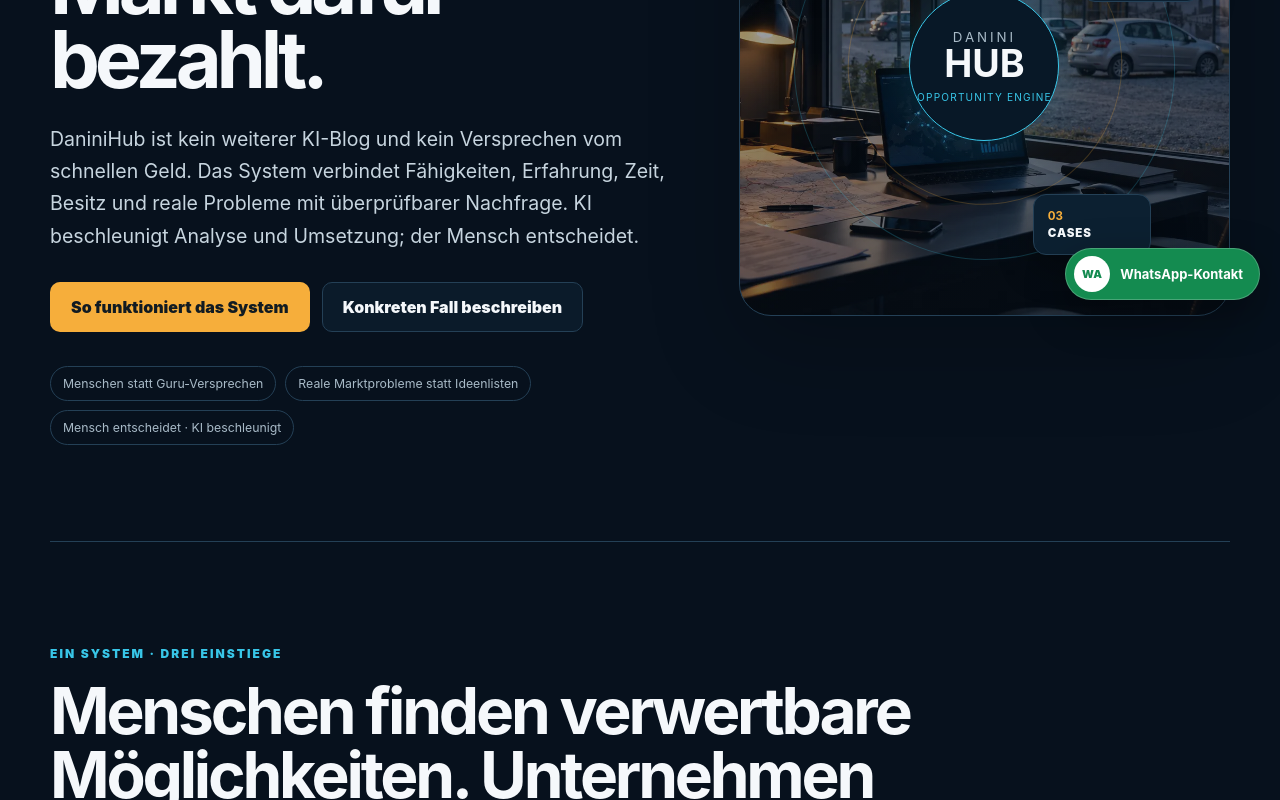
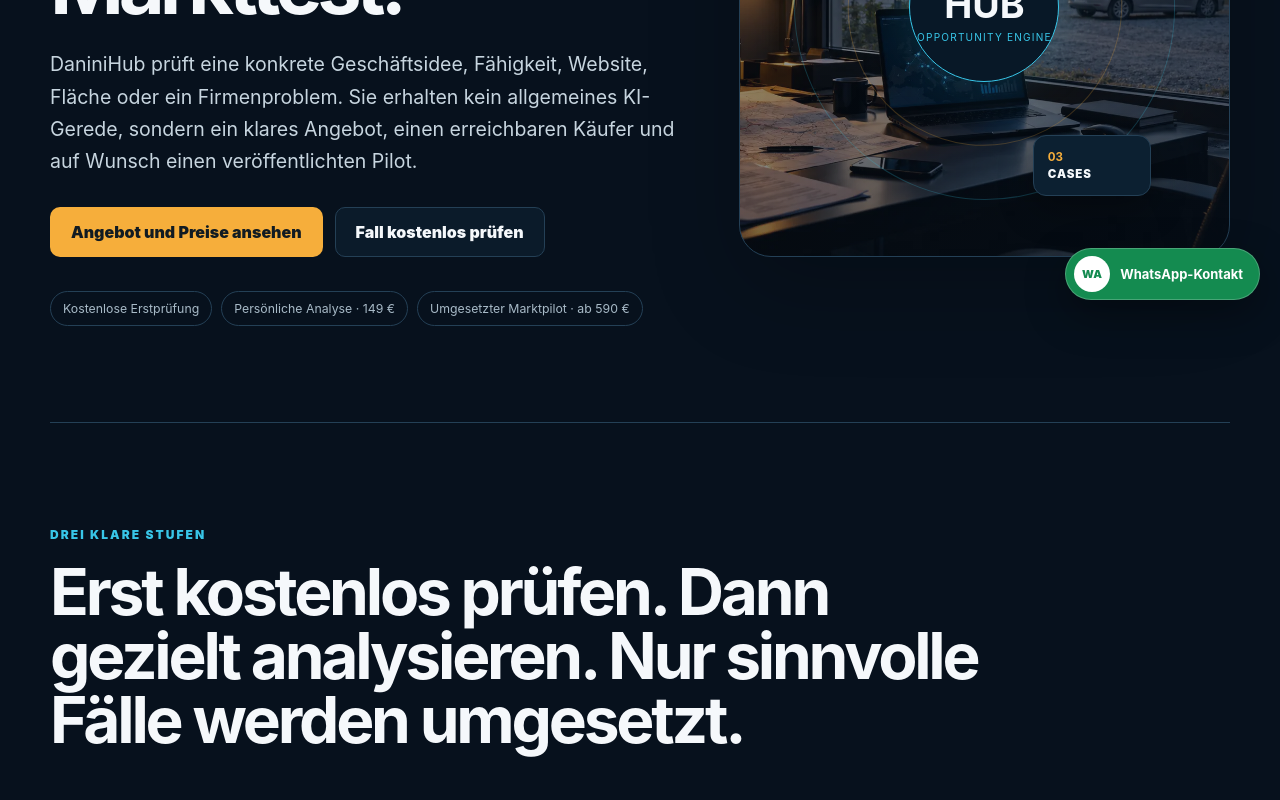
Before and after one commit to danininet/daninihub, a React (Vite) app in the folder daninihub-front/: page / in a window 1280 px wide. Shown: the part 480-1280 px from the top of the page. Built offline with nearby package versions, Linux system fonts and the light colour scheme.

Commit message:
Make homepage offer concrete with clear pricing and outcomes

```diff
--- a/daninihub-front/src/BusinessHubLanding.jsx
+++ b/daninihub-front/src/BusinessHubLanding.jsx
@@ -3,17 +3,17 @@
 const copy = {
   de: {
     eyebrow: 'DANINIHUB · HUMAN + AI OPPORTUNITY ENGINE',
-    title: 'Finde heraus, was du bereits hast – und welcher reale Markt dafür bezahlt.',
-    lead: 'DaniniHub ist kein weiterer KI-Blog und kein Versprechen vom schnellen Geld. Das System verbindet Fähigkeiten, Erfahrung, Zeit, Besitz und reale Probleme mit überprüfbarer Nachfrage. KI beschleunigt Analyse und Umsetzung; der Mensch entscheidet.',
-    primary: 'So funktioniert das System',
-    secondary: 'Konkreten Fall beschreiben',
-    proof: ['Menschen statt Guru-Versprechen', 'Reale Marktprobleme statt Ideenlisten', 'Mensch entscheidet · KI beschleunigt'],
-    systemEyebrow: 'EIN SYSTEM · DREI EINSTIEGE',
-    systemTitle: 'Menschen finden verwertbare Möglichkeiten. Unternehmen finden fehlende Fähigkeiten. Reale Projekte liefern den Beweis.',
+    title: 'Von Ihrem realen Problem zum ersten messbaren Markttest.',
+    lead: 'DaniniHub prüft eine konkrete Geschäftsidee, Fähigkeit, Website, Fläche oder ein Firmenproblem. Sie erhalten kein allgemeines KI-Gerede, sondern ein klares Angebot, einen erreichbaren Käufer und auf Wunsch einen veröffentlichten Pilot.',
+    primary: 'Angebot und Preise ansehen',
+    secondary: 'Fall kostenlos prüfen',
+    proof: ['Kostenlose Erstprüfung', 'Persönliche Analyse · 149 €', 'Umgesetzter Marktpilot · ab 590 €'],
+    systemEyebrow: 'DREI KLARE STUFEN',
+    systemTitle: 'Erst kostenlos prüfen. Dann gezielt analysieren. Nur sinnvolle Fälle werden umgesetzt.',
     pillars: [
-      { code: '01', tag: 'FÜR MENSCHEN', title: 'Opportunity Map', text: 'Erfahrung, Fähigkeiten, Zeit, Kontakte, Besitz und Grenzen werden in wenige realistische Optionen übersetzt – jeweils mit erstem Markttest.', action: 'Opportunity Map starten', href: '/de/opportunity-map', accent: 'cyan' },
-      { code: '02', tag: 'FÜR UNTERNEHMEN', title: 'Problem → Mensch → Prozess → KI', text: 'Ein konkreter Engpass wird zuerst diagnostiziert: Fehlt eine Person, eine Fähigkeit, ein besserer Prozess oder eine sinnvolle Automatisierung?', action: 'Problem beschreiben', href: 'mailto:info@daninihub.com?subject=DaniniHub%20B2B%20Problem', accent: 'amber' },
-      { code: '03', tag: 'REALER BEWEIS', title: 'Čalije · Monetarisierung einer Fläche', text: 'Ein ungenutztes Grundstück in Niš wird als öffentlicher Testfall genutzt: Nachfrage prüfen, Angebot bauen, Interessenten messen und erst danach investieren.', action: 'Čalije Case ansehen', href: 'https://calije.daninihub.com/de', accent: 'lime', external: true }
+      { code: '01', tag: 'KOSTENLOS · 0 €', title: 'Opportunity Check', text: 'Wir prüfen kurz, ob Ihr Fall einen realen Käufer, ein bezahltes Problem und einen sinnvollen nächsten Schritt hat.', action: 'Fall kostenlos senden', href: '/de/opportunity-check', accent: 'cyan' },
+      { code: '02', tag: 'PERSÖNLICHE ANALYSE · 149 €', title: 'Opportunity Map für Ihren Fall', text: 'Marktprüfung, drei Erlöswege, klare Empfehlung, Preislogik und ein konkreter 30-Tage-Plan.', action: 'Leistung ansehen', href: '/de/opportunity-map', accent: 'amber' },
+      { code: '03', tag: 'UMSETZUNG · AB 590 €', title: 'DaniniHub Markt-Pilot', text: 'Wir bauen Angebot, Landingpage, Kontaktweg und erstes Vertriebspaket und messen echte Marktreaktionen.', action: 'Pilot und Lieferumfang ansehen', href: '/de/opportunity-map', accent: 'lime' }
     ],
     modelEyebrow: 'DIE DANINIHUB-METHODE',
     modelTitle: 'Nicht zuerst ein Produkt bauen. Zuerst vorhandene Ressourcen, ein echtes Problem und den kleinsten zahlenden Schritt finden.',
@@ -45,17 +45,17 @@
   },
   sr: {
     eyebrow: 'DANINIHUB · HUMAN + AI OPPORTUNITY ENGINE',
-    title: 'Otkrij šta već imaš – i ko je na tržištu spreman da plati vrednost koju možeš da napraviš.',
-    lead: 'DaniniHub nije još jedan AI blog niti obećanje lake zarade. Sistem povezuje iskustvo, znanje, vreme, imovinu i stvarne probleme sa merljivom potražnjom. AI ubrzava analizu i realizaciju; čovek odlučuje.',
-    primary: 'Kako sistem radi',
-    secondary: 'Opišite konkretan slučaj',
-    proof: ['Ljudi umesto guru obećanja', 'Stvarni problemi umesto liste ideja', 'Čovek odlučuje · AI ubrzava'],
-    systemEyebrow: 'JEDAN SISTEM · TRI ULAZA',
-    systemTitle: 'Ljudi pronalaze realne mogućnosti. Firme pronalaze ono što im nedostaje. Stvarni projekti daju dokaz.',
+    title: 'Od vašeg stvarnog problema do prvog merljivog tržišnog testa.',
+    lead: 'DaniniHub proverava konkretnu poslovnu ideju, znanje, sajt, plac ili problem firme. Ne dobijate opštu AI priču, već jasnu ponudu, dostupnog kupca i, kada ima smisla, objavljen tržišni pilot.',
+    primary: 'Pogledajte ponudu i cene',
+    secondary: 'Besplatno proverite slučaj',
+    proof: ['Besplatna početna provera', 'Lična analiza · 149 €', 'Izveden tržišni pilot · od 590 €'],
+    systemEyebrow: 'TRI JASNA KORAKA',
+    systemTitle: 'Prvo besplatno proveravamo. Zatim analiziramo. Realizujemo samo slučajeve koji imaju smisla.',
     pillars: [
-      { code: '01', tag: 'ZA LJUDE', title: 'Opportunity Map', text: 'Iskustvo, veštine, vreme, kontakti, imovina i ograničenja pretvaraju se u nekoliko realnih opcija – svaka sa prvim tržišnim testom.', action: 'Pokrenite Opportunity Map', href: '/sr/opportunity-map', accent: 'cyan', external: true },
-      { code: '02', tag: 'ZA FIRME', title: 'Problem → čovek → proces → AI', text: 'Konkretno usko grlo prvo dijagnostikujemo: nedostaje li čovek, određena veština, bolji proces ili smislena automatizacija?', action: 'Opišite problem firme', href: 'mailto:info@daninihub.com?subject=DaniniHub%20B2B%20problem', accent: 'amber' },
-      { code: '03', tag: 'STVARNI DOKAZ', title: 'Čalije · monetizacija imovine', text: 'Neiskorišćena parcela u Nišu koristi se kao javni test: proveriti potražnju, napraviti ponudu, meriti interesovanje i tek onda ulagati.', action: 'Pogledajte Čalije case', href: 'https://calije.daninihub.com/sr', accent: 'lime', external: true }
+      { code: '01', tag: 'BESPLATNO · 0 €', title: 'Opportunity Check', text: 'Kratko proveravamo da li vaš slučaj ima stvarnog kupca, plaćeni problem i smislen sledeći korak.', action: 'Pošaljite slučaj', href: '/sr/opportunity-check', accent: 'cyan' },
+      { code: '02', tag: 'LIČNA ANALIZA · 149 €', title: 'Opportunity Map za vaš slučaj', text: 'Provera tržišta, tri puta do prihoda, jasna preporuka, logika cene i akcioni plan za 30 dana.', action: 'Pogledajte isporuku', href: '/sr/opportunity-map', accent: 'amber' },
+      { code: '03', tag: 'REALIZACIJA · OD 590 €', title: 'DaniniHub tržišni pilot', text: 'Pravimo ponudu, landing stranicu, kontakt i početni prodajni paket i merimo stvarne reakcije tržišta.', action: 'Pogledajte pilot i isporuku', href: '/sr/opportunity-map', accent: 'lime' }
     ],
     modelEyebrow: 'DANINIHUB METOD',
     modelTitle: 'Ne pravimo prvo proizvod. Prvo nalazimo ono što već postoji, stvarni problem i najmanji korak za koji je neko spreman da plati.',
```
